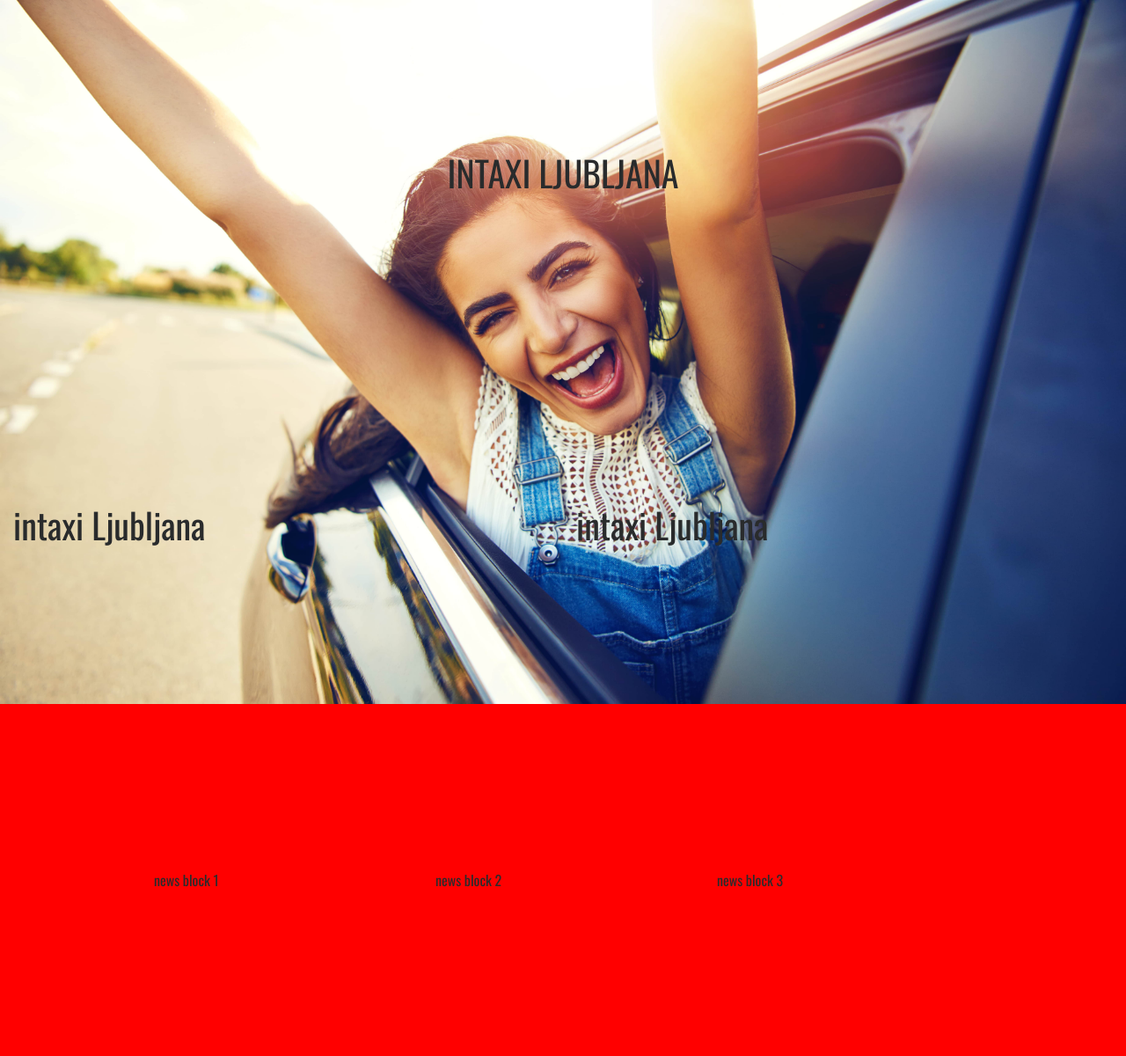
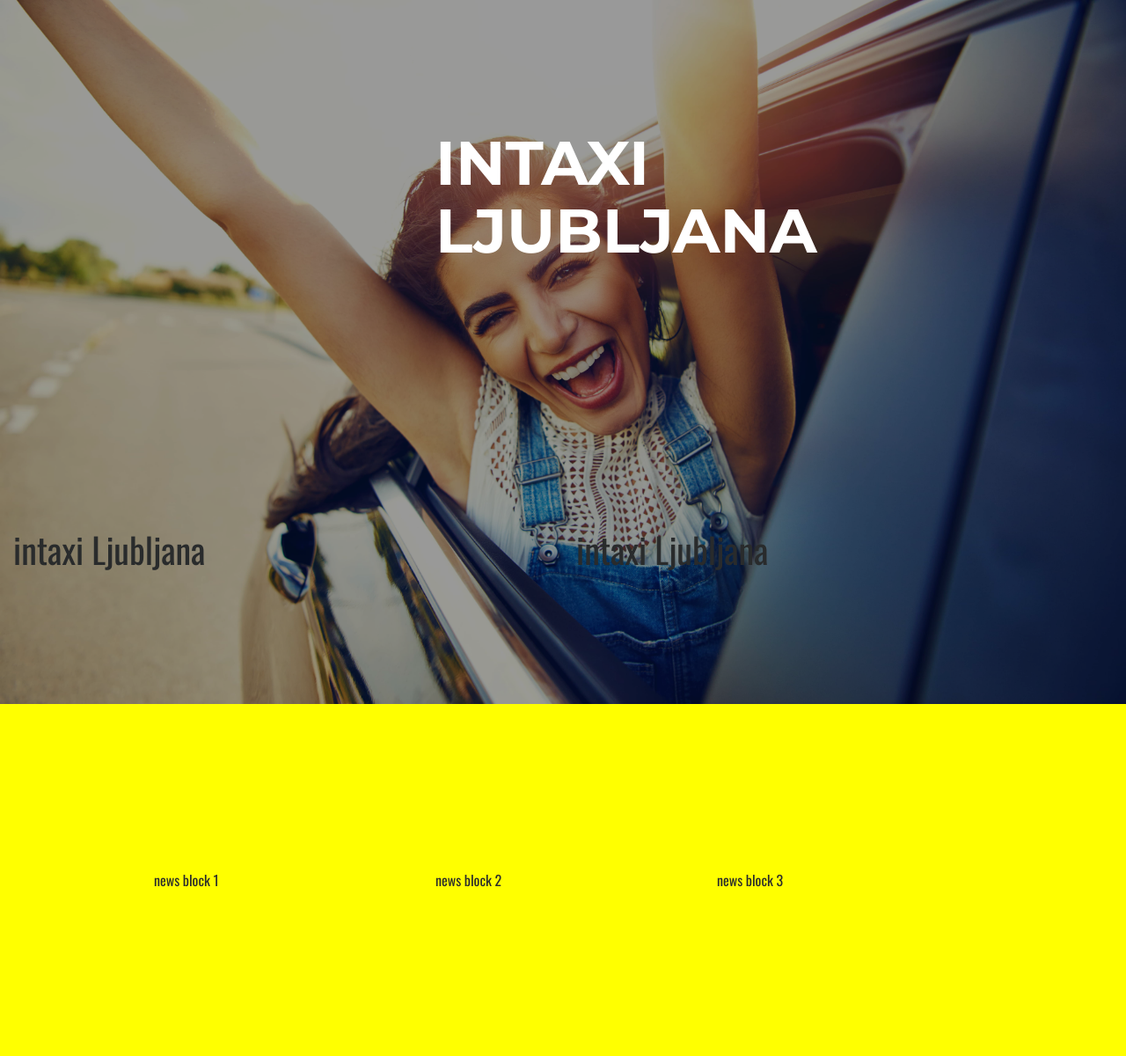
Before and after one commit to intaxigroup/intaxi, a PHP site: page / in a window 1280 px wide. Shown: the whole page at 88% size. Run offline with PHP 8.4, Linux system fonts and the light colour scheme; some libraries are stand-ins or nearby versions.

Commit message:
Изменил стили

```diff
--- /dev/null
+++ b/css/scss/modules/_colors.scss
@@ -0,0 +1,2 @@
+$default-color:  #aa55ce;
+$default-background: yellow;
--- /dev/null
+++ b/css/scss/modules/_fonts.scss
@@ -0,0 +1,2 @@
+@import url('https://fonts.googleapis.com/css?family=Oswald:200,400&subset=cyrillic');
+@import url('https://fonts.googleapis.com/css?family=Montserrat:100,700');
--- /dev/null
+++ b/css/scss/modules/_variables.scss
@@ -0,0 +1,7 @@
+@import "_fonts";
+
+$width: 100vw;
+$height: 100vh;
+
+$Oswald: 'Oswald', sans-serif;
+$Montserrat: 'Montserrat', sans-serif;
--- a/css/scss/style.scss
+++ b/css/scss/style.scss
@@ -1,22 +1,47 @@
-@import url('https://fonts.googleapis.com/css?family=Oswald:200,400&subset=cyrillic');
+
+@import "modules/variables";
+@import "modules/colors";
 
 html, body{
-    font-family: 'Oswald', sans-serif;
+    font-family: $Oswald;
 }
 .content {
-    height: 100vh;
+    height: $height;
     background: red;
 
     &.home{
         background: url("../img/bg/home.jpeg") no-repeat;
         background-size: cover;
+        &:before{
+            content: "";
+            display: block!important;
+            position: absolute;
+            width: $width;
+            height: $height;
+            background: rgba(0,0,0, 0.4);
+            top: 0;
+            left: 0;
+        }
+        h1{
+            &.home{
+                text-align: left;
+                color: #fff;
+                font-size: 70px;
+                font-weight: 700;
+                font-family: $Montserrat;
+                company{
+                    color: $default-color;
+                }
+
+            }
+        }
+    }
+    &.news{
+        height: $height/2;
+        background: $default-background;
+
+    }
+    &.app{
+
     }
 }
-
-h1.home {
-    text-align: center;
-}
-
-div.news {
-    height: 50vh;
-}
--- a/css/style.css
+++ b/css/style.css
@@ -1,6 +1,7 @@
 @import url("https://fonts.googleapis.com/css?family=Oswald:200,400&subset=cyrillic");
+@import url("https://fonts.googleapis.com/css?family=Montserrat:100,700");
 html, body {
-  font-family: 'Oswald', sans-serif; }
+  font-family: "Oswald", sans-serif; }
 
 .content {
   height: 100vh;
@@ -8,11 +9,25 @@ html, body {
   .content.home {
     background: url("../img/bg/home.jpeg") no-repeat;
     background-size: cover; }
-
-h1.home {
-  text-align: center; }
-
-div.news {
-  height: 50vh; }
+    .content.home:before {
+      content: "";
+      display: block !important;
+      position: absolute;
+      width: 100vw;
+      height: 100vh;
+      background: rgba(0, 0, 0, 0.4);
+      top: 0;
+      left: 0; }
+    .content.home h1.home {
+      text-align: left;
+      color: #fff;
+      font-size: 70px;
+      font-weight: 700;
+      font-family: "Montserrat", sans-serif; }
+      .content.home h1.home company {
+        color: #aa55ce; }
+  .content.news {
+    height: 50vh;
+    background: yellow; }
 
 /*# sourceMappingURL=style.css.map */
```
Also changed, not shown: 1 other file.
